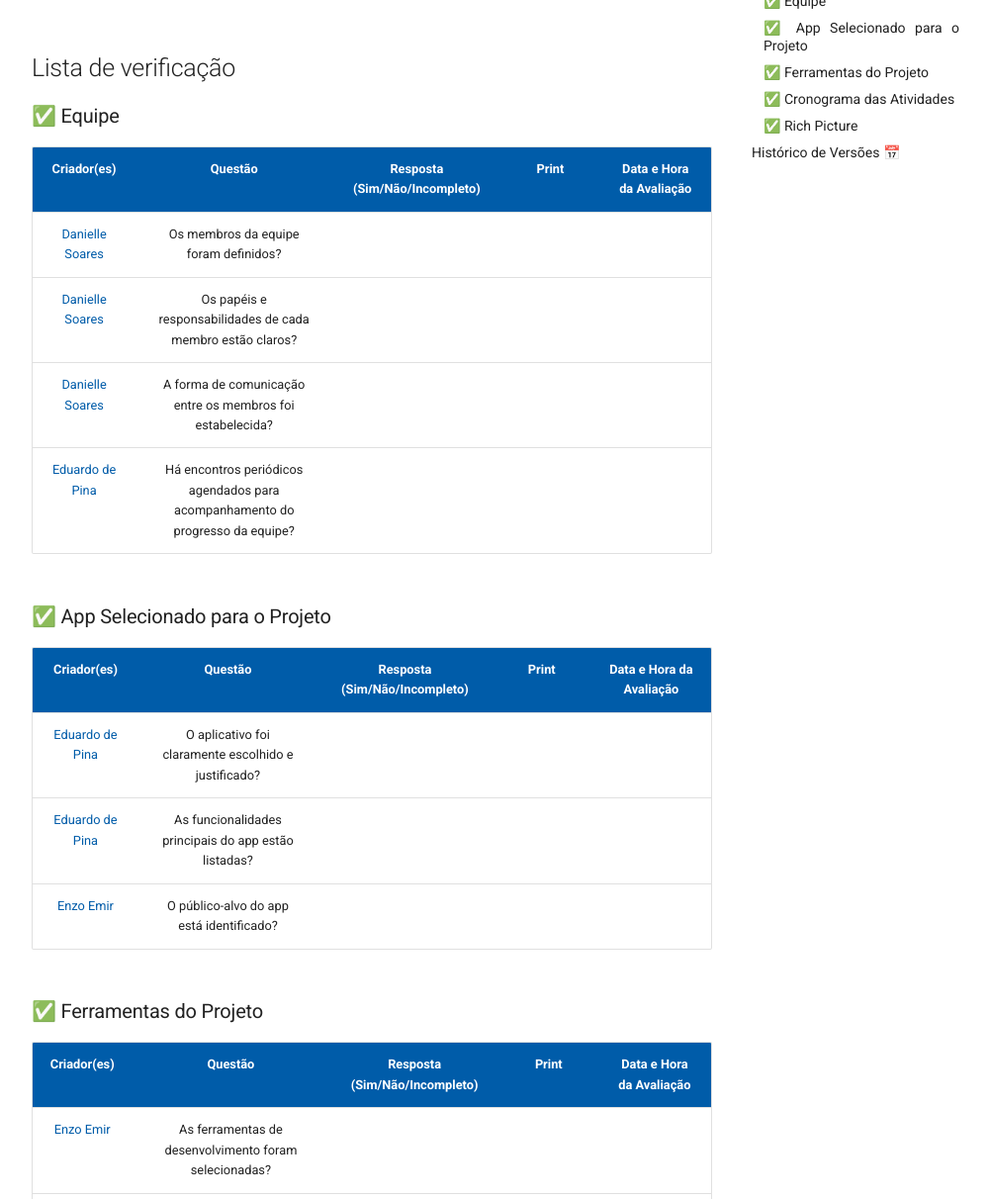
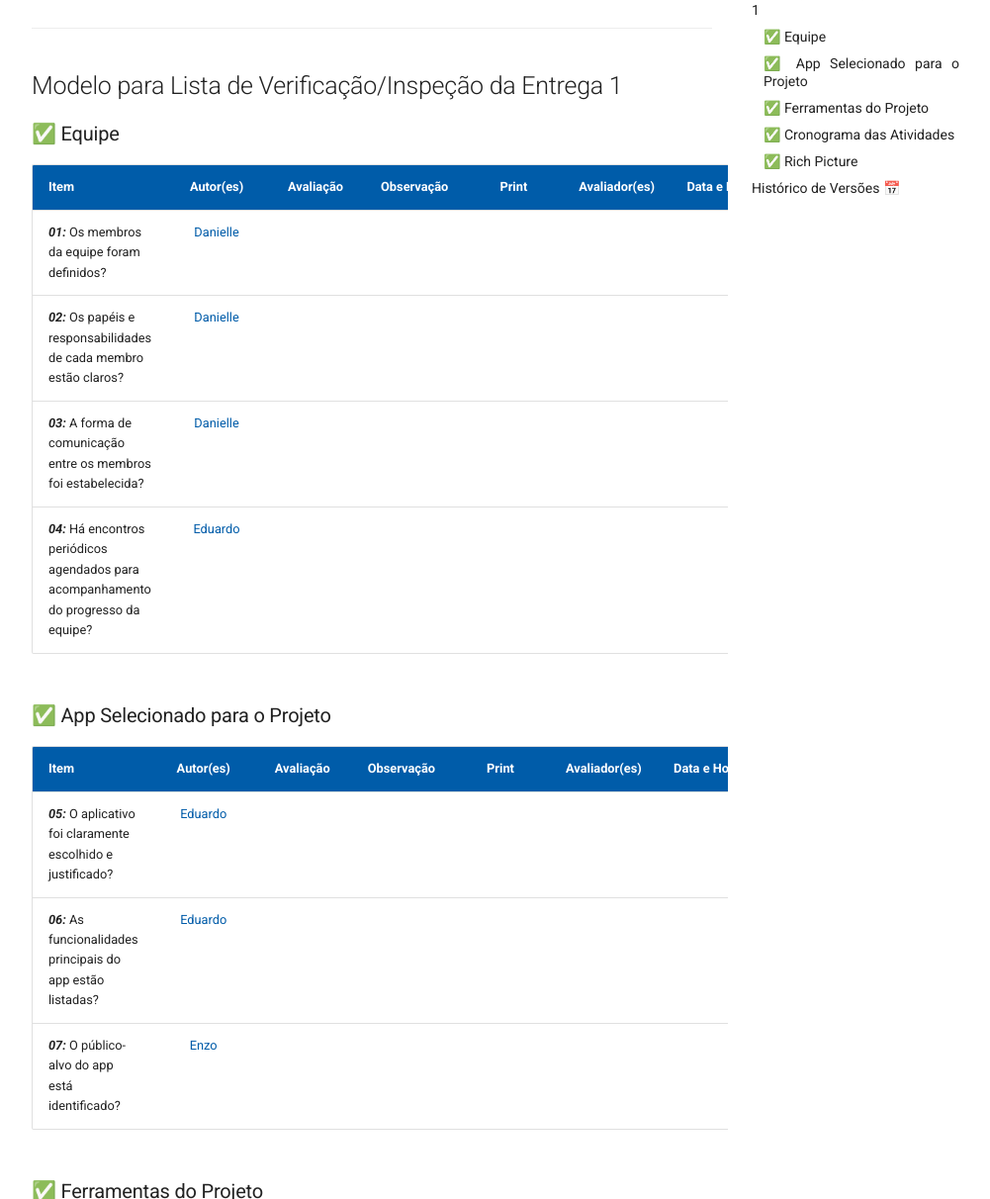
Before and after one commit to eduardodpms/REQ-FGTS, an MkDocs documentation site: the page built from docs/Entregas/Entrega-1.md, in a window 1280 px wide and 1400 px high, scrolled down 663 px, cut to the strip 188-1400 px from the top of the window. Shown: the whole strip at 99% size, without its empty margins (264-1265 px from the left). Built offline with MkDocs 1.6.1 and Material for MkDocs 9.7.7, drawn with Linux system fonts in a browser that asks for light colours; comment, search, counter and statistics services are not loaded; some of the changed text lies outside the part shown.

Commit message:
update: ajuste da lista nas entregas

```diff
--- a/docs/Entregas/Entrega-1.md
+++ b/docs/Entregas/Entrega-1.md
@@ -1,66 +1,71 @@
 # Entrega 1
+
 
 ## Introdução
 
-A entrega 1 consiste na base inicial que guiará o time nas próximas entregas. Com o app definido a princípio, o *e-Título*, o grupo 07 estabeleceu e organizou o *GitHub Pages* com o esquema inicial de páginas para apresentar a documentação do projeto. Além disso, cumpriu também a etapa de [Pré-Rastreabilidade](../../Pre-Rastreabilidade/Rich-Picture), que consiste na criação do Rich Picture. Dessa forma, o time concluiu a sua primeira entrega e seguiu para a [Inspeção do Grupo +1](../../Inspecao-mais1/Entrega-1).
+A entrega 1 consiste na base inicial que guiará o time nas próximas entregas. Com o app definido a princípio, o *e-Título*, o grupo 07 estabeleceu e organizou o *GitHub Pages* com o esquema inicial de páginas para apresentar a documentação do projeto. Além disso, cumpriu também a etapa de [Pré-Rastreabilidade](../../Pre-Rastreabilidade/Rich-Picture), que consiste na criação do Rich Picture. Dessa forma, o time concluiu a sua primeira entrega e seguiu para a [Inspeção do Grupo +1](../../Inspecao/grupo-mais-um/Entrega-1).
+
 
 ## Apresentação
+
+---
 
 <p style="text-align: center">
 <iframe width="560" height="315" src="https://www.youtube.com/embed/GZ2H4fPk-Dg?si=feVxa6PdMiTaTxaU" title="YouTube video player" frameborder="0" allow="accelerometer; autoplay; clipboard-write; encrypted-media; gyroscope; picture-in-picture; web-share" referrerpolicy="strict-origin-when-cross-origin" allowfullscreen></iframe>
 </p>
 
-<br>
+---
 
-## Lista de verificação
+
+## Modelo para Lista de Verificação/Inspeção da Entrega 1
 
 ### ✅ Equipe
 
-| Criador(es) | Questão | Resposta (Sim/Não/Incompleto) | Print | Data e Hora da Avaliação |
-| :-: | :-: | :-: | :-: | :-: |
-| [Danielle Soares](https://github.com/danielle-soaress) | Os membros da equipe foram definidos? |  |  |  |
-| [Danielle Soares](https://github.com/danielle-soaress) | Os papéis e responsabilidades de cada membro estão claros? |  |  |  |
-| [Danielle Soares](https://github.com/danielle-soaress) | A forma de comunicação entre os membros foi estabelecida? |  |  |  |
-| [Eduardo de Pina](https://github.com/eduardodpms) | Há encontros periódicos agendados para acompanhamento do progresso da equipe? |  |  |  |
+| Item | Autor(es) | Avaliação | Observação | Print | Avaliador(es) | Data e Hora |
+|-|:-:|:-:|:-:|:-:|:-:|:-:|
+| ***01:*** Os membros da equipe foram definidos? | [Danielle](https://github.com/danielle-soaress) |  |  |  |  |  |
+| ***02:*** Os papéis e responsabilidades de cada membro estão claros? | [Danielle](https://github.com/danielle-soaress) |  |  |  |  |  |
+| ***03:*** A forma de comunicação entre os membros foi estabelecida? | [Danielle](https://github.com/danielle-soaress) |  |  |  |  |  |
+| ***04:*** Há encontros periódicos agendados para acompanhamento do progresso da equipe? | [Eduardo](https://github.com/eduardodpms) |  |  |  |  |  |
 
 
 ### ✅ App Selecionado para o Projeto
 
-| Criador(es) | Questão | Resposta (Sim/Não/Incompleto) | Print | Data e Hora da Avaliação |
-| :-: | :-: | :-: | :-: | :-: |
-| [Eduardo de Pina](https://github.com/eduardodpms) | O aplicativo foi claramente escolhido e justificado? |  |  |  |
-| [Eduardo de Pina](https://github.com/eduardodpms) | As funcionalidades principais do app estão listadas? |  |  |  |
-| [Enzo Emir](https://github.com/EnzoEmir) | O público-alvo do app está identificado? |  |  |  |
+| Item | Autor(es) | Avaliação | Observação | Print | Avaliador(es) | Data e Hora |
+|-|:-:|:-:|:-:|:-:|:-:|:-:|
+| ***05:*** O aplicativo foi claramente escolhido e justificado? | [Eduardo](https://github.com/eduardodpms) |  |  |  |  |  |
+| ***06:*** As funcionalidades principais do app estão listadas? | [Eduardo](https://github.com/eduardodpms) |  |  |  |  |  |
+| ***07:*** O público-alvo do app está identificado? | [Enzo](https://github.com/EnzoEmir) |  |  |  |  |  |
 
 
 ### ✅ Ferramentas do Projeto
 
-| Criador(es) | Questão | Resposta (Sim/Não/Incompleto) | Print | Data e Hora da Avaliação |
-| :-: | :-: | :-: | :-: | :-: |
-| [Enzo Emir](https://github.com/EnzoEmir) | As ferramentas de desenvolvimento foram selecionadas? |  |  |  |
-| [Enzo Emir](https://github.com/EnzoEmir) | Ferramentas de versionamento (ex: Git) estão definidas? |  |  |  |
-| [Leticia Arisa](https://github.com/Leticia-Arisa-K-Higa) | Ferramentas de comunicação e organização (ex: Trello, Discord) foram escolhidas? |  |  |  |
-| [Leticia Arisa](https://github.com/Leticia-Arisa-K-Higa) | Há uma estratégia definida para backup e recuperação das informações do projeto?  |  |  |  |
+| Item | Autor(es) | Avaliação | Observação | Print | Avaliador(es) | Data e Hora |
+|-|:-:|:-:|:-:|:-:|:-:|:-:|
+| ***08:*** As ferramentas de desenvolvimento foram selecionadas? | [Enzo](https://github.com/EnzoEmir) |  |  |  |  |  |
+| ***09:*** Ferramentas de versionamento (ex: Git) estão definidas? | [Enzo](https://github.com/EnzoEmir) |  |  |  |  |  |
+| ***10:*** Ferramentas de comunicação e organização (ex: Trello, Discord) foram escolhidas? | [Leticia](https://github.com/Leticia-Arisa-K-Higa) |  |  |  |  |  |
+| ***11:*** Há uma estratégia definida para backup e recuperação das informações do projeto?  | [Leticia](https://github.com/Leticia-Arisa-K-Higa) |  |  |  |  |  |
 
 ### ✅ Cronograma das Atividades
 
-| Criador(es) | Questão | Resposta (Sim/Não/Incompleto) | Print | Data e Hora da Avaliação |
-| :-: | :-: | :-: | :-: | :-: |
-| [Leticia Arisa](https://github.com/Leticia-Arisa-K-Higa) | As atividades do projeto estão listadas e descritas? |  |  |
-| [Marcelo Makoto](https://github.com/MM4k) | Cada atividade tem uma estimativa de duração? |  |  |  |
-| [Marcelo Makoto](https://github.com/MM4k) | As datas de início e fim do projeto estão definidas? |  |  |  |
-| [Marcelo Makoto](https://github.com/MM4k) | As dependências entre atividades foram consideradas? |  |  |  |
-| [Maria Eduarda](https://github.com/dudaa28) | O cronograma está sendo acompanhado e atualizado? |  |  |  |
+| Item | Autor(es) | Avaliação | Observação | Print | Avaliador(es) | Data e Hora |
+|-|:-:|:-:|:-:|:-:|:-:|:-:|
+| ***12:*** As atividades do projeto estão listadas e descritas? | [Leticia](https://github.com/Leticia-Arisa-K-Higa) |  |  |  |  |  |
+| ***13:*** Cada atividade tem uma estimativa de duração? | [Marcelo](https://github.com/MM4k) |
+| ***14:*** As datas de início e fim do projeto estão definidas? | [Marcelo](https://github.com/MM4k) |  |  |  |  |  |
+| ***15:*** As dependências entre atividades foram consideradas? | [Marcelo](https://github.com/MM4k) |  |  |  |  |  |
+| ***16:*** O cronograma está sendo acompanhado e atualizado? | [Maria](https://github.com/dudaa28) |  |  |  |  |  |
 
 ### ✅ Rich Picture
 
-| Criador(es) | Questão | Resposta (Sim/Não/Incompleto) | Print | Data e Hora da Avaliação |
-| :-: | :-: | :-: | :-: | :-: |
-| [Maria Eduarda](https://github.com/dudaa28) | O Rich Picture representa todos os atores envolvidos no sistema? |  |  |  |
-| [Maria Eduarda](https://github.com/dudaa28) | Os fluxos de informação entre os elementos estão ilustrados? |  |  |  |
-| [Victor Pontual](https://github.com/VictorPontual) | As principais operações do sistema estão representadas? |  |  |  |
-| [Victor Pontual](https://github.com/VictorPontual) | Os limites do sistema estão claramente indicados? |  |  |  |
-| [Victor Pontual](https://github.com/VictorPontual) | O Rich Picture foi validado com a equipe ou stakeholders? |  |  |
+| Item | Autor(es) | Avaliação | Observação | Print | Avaliador(es) | Data e Hora |
+|-|:-:|:-:|:-:|:-:|:-:|:-:|
+| ***17:*** O Rich Picture representa todos os atores envolvidos no sistema? | [Maria](https://github.com/dudaa28) |  |  |  |  |  |
+| ***18:*** Os fluxos de informação entre os elementos estão ilustrados? | [Maria](https://github.com/dudaa28) |  |  |  |  |  |
+| ***19:*** As principais operações do sistema estão representadas? | [Victor](https://github.com/VictorPontual) |  |  |  |  |  |
+| ***20:*** Os limites do sistema estão claramente indicados? | [Victor](https://github.com/VictorPontual) |  |  |  |  |  |
+| ***21:*** O Rich Picture foi validado com a equipe ou stakeholders? | [Victor](https://github.com/VictorPontual) |  |  |  |  |  |
 
 <br>
 
@@ -71,3 +76,4 @@ A entrega 1 consiste na base inicial que guiará o time nas próximas entregas.
 | `1.0`  | 13/04/2025 | Adição da Entrega 01 | [Enzo Emir](https://github.com/EnzoEmir) | [Victor Pontual](https://github.com/VictorPontual) |
 | `1.1`  | 13/04/2025 | Correção do link | [Eduardo de Pina](https://github.com/eduardodpms) | [Danielle Soares](https://github.com/danielle-soaress) |
 | `1.2`  | 02/05/2025 | Edição do texto e correção da tabela | [Eduardo de Pina](https://github.com/eduardodpms) | [Danielle Soares](https://github.com/danielle-soaress) |
+| `1.3`  | 07/05/2025 | Ajustando elementos textuais e da lista | [Eduardo de Pina](https://github.com/eduardodpms) | - |
```
Also changed, not shown: docs/Entregas/Entrega-2.md (+63 -42 lines).
